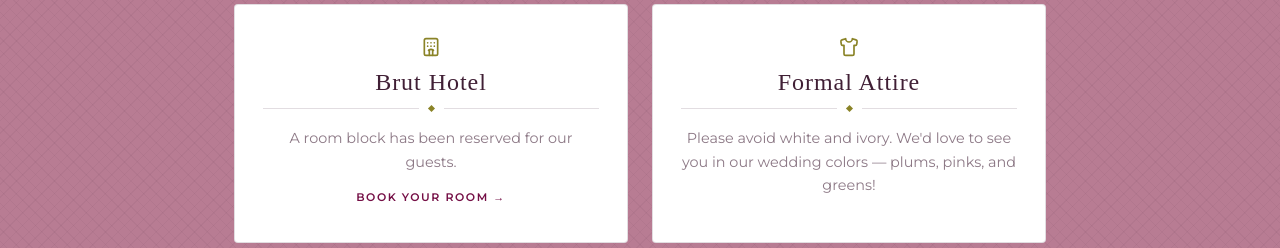
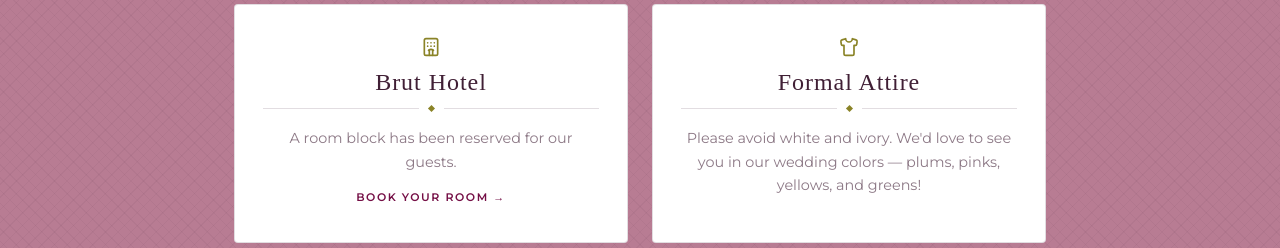
Before and after one commit to HarrisonGearhart/wedding, a React (Vite) app: page /details in a window 1280 px wide. Shown: the part 1088-1336 px from the top of the page. Built offline with nearby package versions, Linux system fonts and the light colour scheme; a web font is replaced by a local one.

Commit message:
update ceremony time to 4:30

```diff
--- a/src/pages/Details.jsx
+++ b/src/pages/Details.jsx
@@ -70,7 +70,7 @@
             <h2 className={styles.cardTitle}>Formal Attire</h2>
             <div className={styles.divider}><span className={styles.diamond} /></div>
             <p className={styles.cardSub}>
-              Please avoid white and ivory. We'd love to see you in our wedding colors — plums, pinks, and greens!
+              Please avoid white and ivory. We'd love to see you in our wedding colors — plums, pinks, yellows, and greens!
             </p>
           </div>
 
--- a/src/pages/Home.jsx
+++ b/src/pages/Home.jsx
@@ -58,7 +58,7 @@
         <h1 className={styles.names}>Harrison & Daelyn</h1>
         <div className={styles.dateLine}>
           <span className={styles.dateBar} />
-          <span className={styles.dateText}>September 25, 2026 &nbsp;·&nbsp; 4:00 – 10:00 PM</span>
+          <span className={styles.dateText}>September 25, 2026 &nbsp;·&nbsp; 4:30 – 10:00 PM</span>
           <span className={styles.dateBar} />
         </div>
         <p className={styles.location}>Harwelden Mansion · Tulsa, Oklahoma</p>
```
